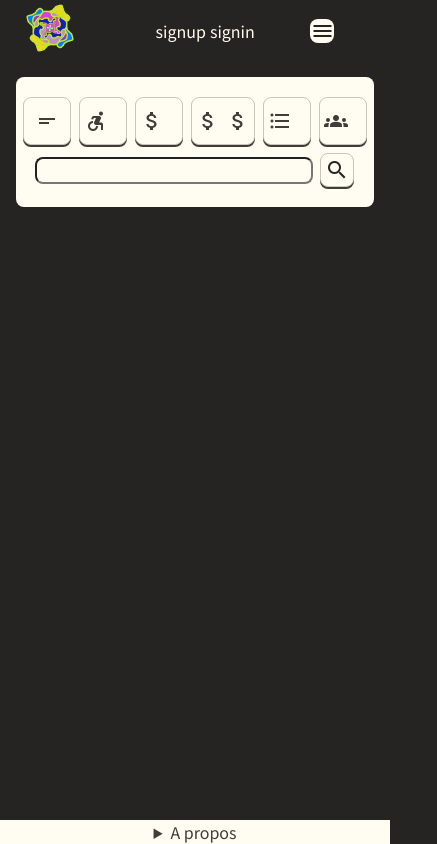
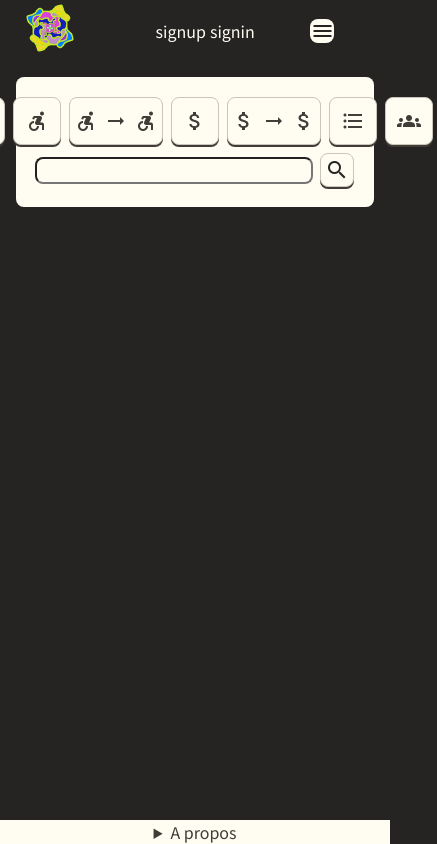
Before and after one commit to xaperret/bored, a plain HTML site: page frontend/index.html in a window 390 px wide. Shown: the whole page, 437 px wide, since content can reach past the window. Drawn offline with Linux system fonts and the light colour scheme; a web font is replaced by a local one.

Commit message:
improved css and comments, made icons more centered

```diff
--- a/frontend/index.html
+++ b/frontend/index.html
@@ -71,6 +71,12 @@
           </span>
           <div class="btnText">accessibility</div>
         </button>
+        <button id="btnSearcAccessibilityRange" onclick="btnHandler(this)">
+          <span class="material-icons material-icons-outlined">
+            accessible_forward arrow_right_alt accessible_forward
+          </span>
+          <div class="btnText">accessibility</div>
+        </button>
         <button id="btnSearchPrice" onclick="btnHandler(this)">
           <span class="material-icons material-icons-outlined">
             attach_money
@@ -79,7 +85,7 @@
         </button>
         <button id="btnSearchPriceRange" onclick="btnHandler(this)">
           <span class="material-icons material-icons-outlined">
-            attach_money attach_money
+            attach_money arrow_right_alt attach_money
           </span>
           <div class="btnText">price range</div>
         </button>
--- a/frontend/res/css/index.css
+++ b/frontend/res/css/index.css
@@ -182,7 +182,6 @@ nav button {
   box-shadow      : var(--color-dark-text) 0 2px;
 }
 
-
 nav .container {
   flex-flow      : column wrap;
   align-self     : flex-start;
@@ -200,17 +199,18 @@ nav .navbarSearchCategories {
 }
 
 nav .navbarSearchCategories button {
-  flex-grow    : 1;
-  display      : flex;
-  flex-flow    : row nowrap;
-  align-items  : center;
-  padding      : 0.25em;
-  min-height   : 3em;
-  min-width    : 3em;
-  border-radius: 8px;
-  margin       : 0.25em;
-  font-family  : "Noto Sans JP", sans-serif, "Helvetica", "Arial", "Courier";
-  align-self   : center;
+  flex-grow      : 1;
+  display        : flex;
+  flex-flow      : row nowrap;
+  align-items    : center;
+  justify-content: center;
+  align-self     : center;
+  padding        : 0.25em;
+  min-height     : 3em;
+  min-width      : 3em;
+  border-radius  : 8px;
+  margin         : 0.25em;
+  font-family    : "Noto Sans JP", sans-serif, "Helvetica", "Arial", "Courier";
 }
 
 nav .searchButton:hover {
@@ -370,18 +370,38 @@ a {
 
 /* TABLETS */
 @media screen and (max-width: 768px) {
+  /* ! HEADER ! */
+
+  /* ! NAV ! */
   #btnSubmit .btnText {
     display: none;
   }
+
+  .btnText {
+    display: none;
+  }
+
+  .material-icons {
+    align-self: center;
+  }
+
+  /* ! MAIN ! */
+
+  /* ! FOOTER ! */
+
+  /* ! MISC ! */
+
 }
 
 /* MOBILE PHONE */
 @media screen and (max-width: 480px) {
+
+  /* ! GENERAL ! */
   .item {
     flex-grow: 4;
   }
 
-  /* HEADER */
+  /* ! HEADER ! */
   header {
     margin : 0;
     padding: 0;
```
